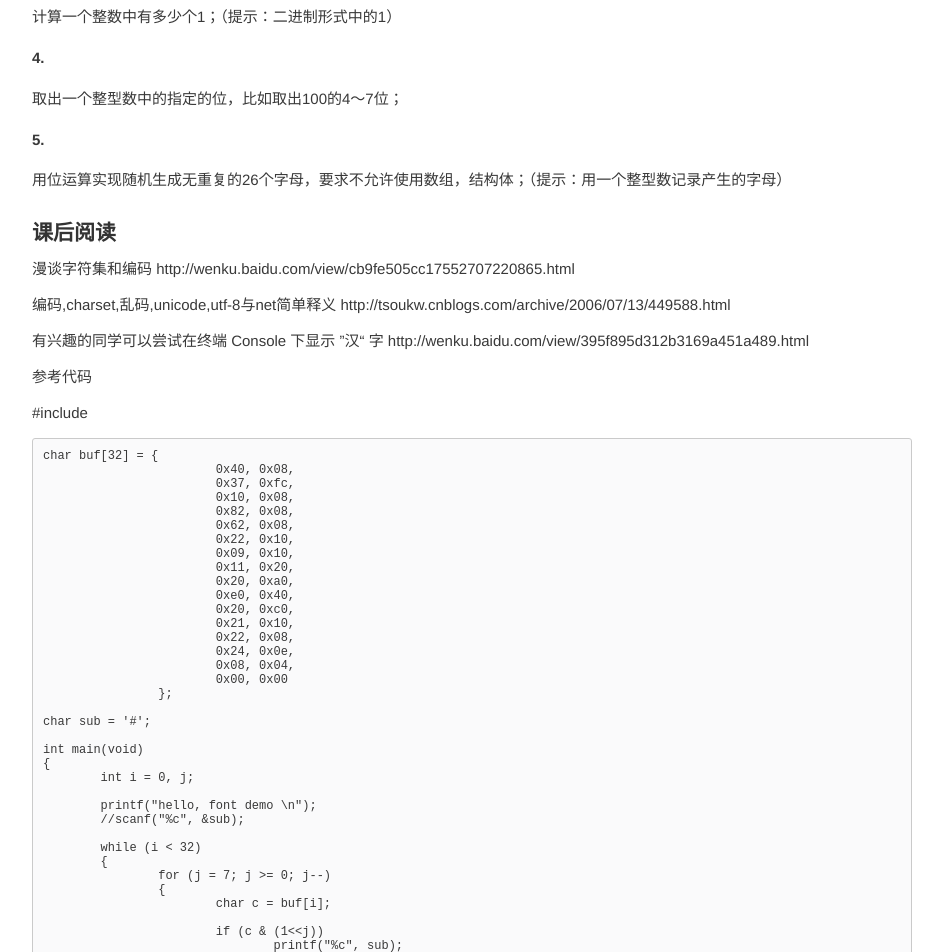
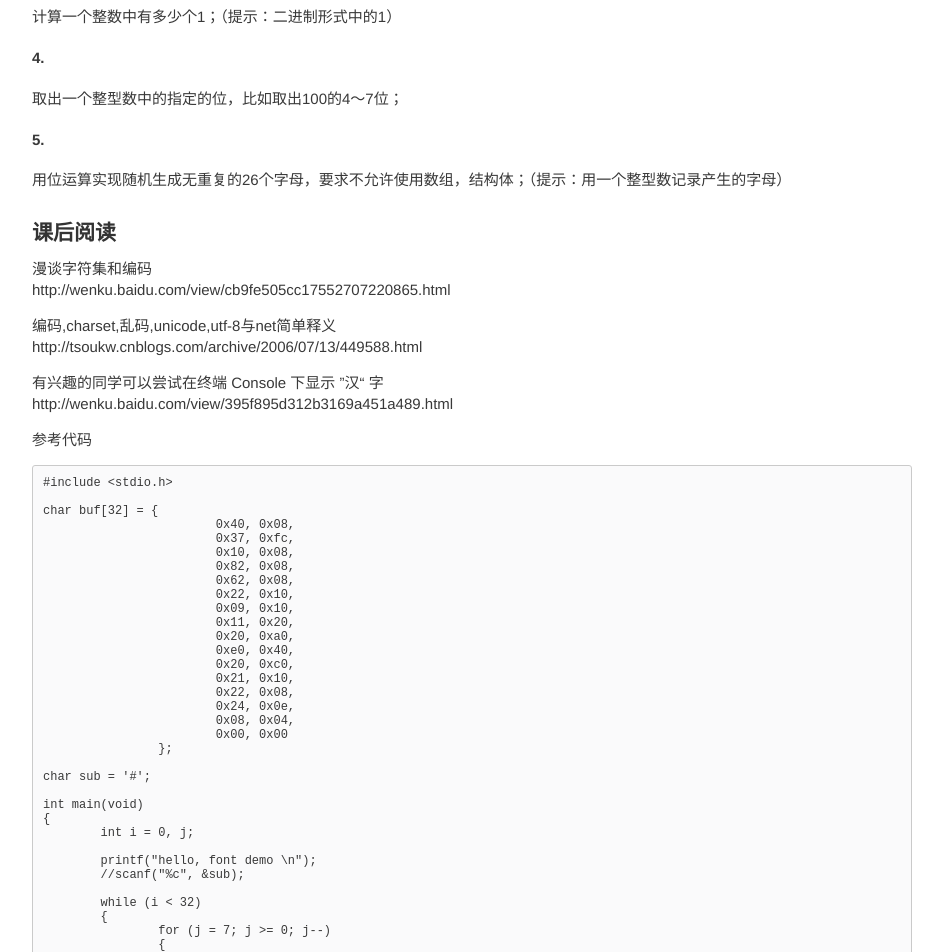
Before and after one commit to akaedu/akaedu.github.com, a Jekyll site: the page built from post/06/practice06.md, in a window 1280 px wide and 1400 px high, scrolled down 469 px. Shown: the top 952 px of the window, without its empty margins (168-1111 px from the left). Built offline with Jekyll 4.4.1, drawn with Linux system fonts in a browser that asks for light colours; Markdown is read by kramdown in place of the engine named in the settings; comment, search, counter and statistics services are not loaded; some of the changed text lies outside the part shown.

```diff
--- a/post/06/practice06.md
+++ b/post/06/practice06.md
@@ -20,18 +20,18 @@ title: 练习题
 
 
 ### 课后阅读
-漫谈字符集和编码
+漫谈字符集和编码 <br>
 http://wenku.baidu.com/view/cb9fe505cc17552707220865.html
 
-编码,charset,乱码,unicode,utf-8与net简单释义
+编码,charset,乱码,unicode,utf-8与net简单释义 <br>
 http://tsoukw.cnblogs.com/archive/2006/07/13/449588.html
 
-有兴趣的同学可以尝试在终端 Console 下显示 ”汉“ 字
+有兴趣的同学可以尝试在终端 Console 下显示 ”汉“ 字 <br>
 http://wenku.baidu.com/view/395f895d312b3169a451a489.html
 
 参考代码
 
-  #include <stdio.h>
+	#include <stdio.h>
 
 	char buf[32] = {
 				0x40, 0x08,
```
